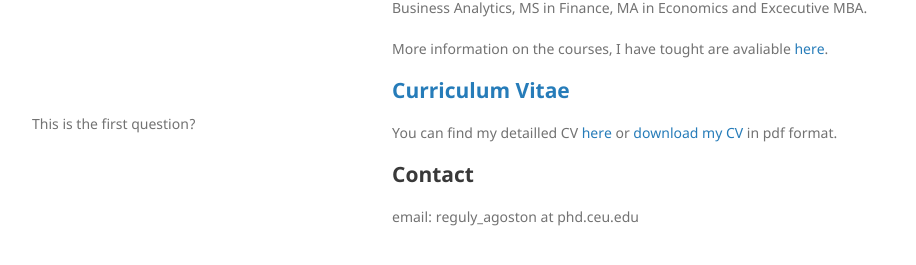
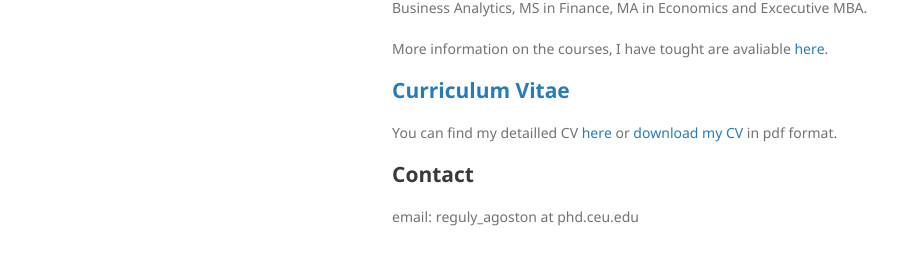
Before and after one commit to regulyagoston/regulyagoston.github.io, a Jekyll site: the page built from index.md, in a window 1280 px wide and 1007 px high. Shown: the part 710-975 px from the top of the window, without its empty margins (178-1094 px from the left). Built offline with Jekyll 4.4.1, drawn with Linux system fonts in a browser that asks for light colours; our own code applies the rules of GitHub Pages for plain Markdown files.

Commit message:
Update default.html

```diff
--- a/_layouts/default.html
+++ b/_layouts/default.html
@@ -51,7 +51,6 @@
 
       </section>
       <footer>
-          <p style="margin-bottom:3cm;">This is the first question?</p>
       </footer>
     </div>
     <script src="{{ "/assets/js/scale.fix.js" | relative_url }}"></script>
```
